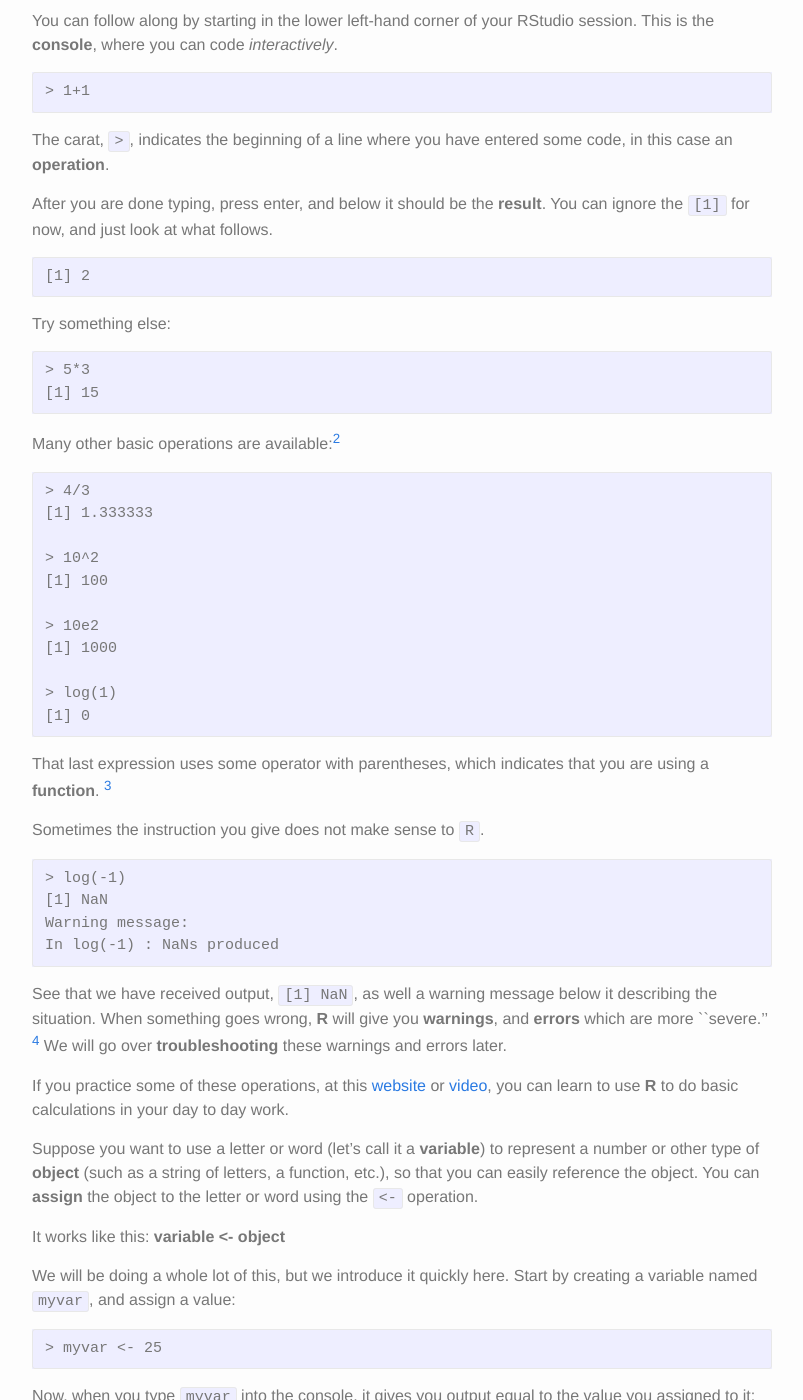
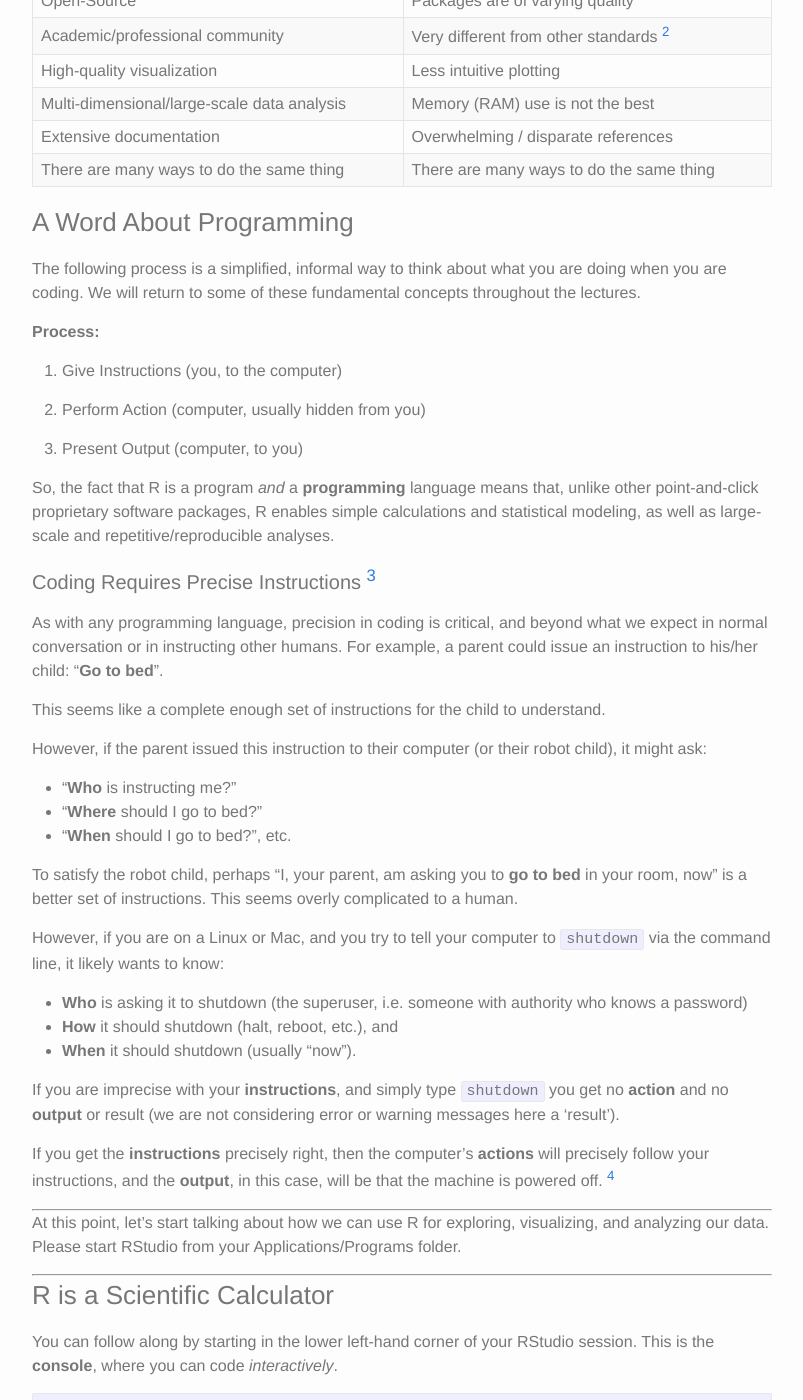
Before and after one commit to mauriziopaul/intro-to-R, a Jekyll site: the page built from _posts/2016-06-13-Lesson-01-intro.md, in a window 1280 px wide and 1400 px high, scrolled down 1804 px. Shown: the whole window, without its empty margins (238-1041 px from the left). Built offline with Jekyll 4.4.1, drawn with Linux system fonts in a browser that asks for light colours; some of the changed text lies outside the part shown.

Commit message:
updated intro

````diff
--- a/_posts/2016-06-13-Lesson-01-intro.md
+++ b/_posts/2016-06-13-Lesson-01-intro.md
@@ -40,7 +40,7 @@ b. Win: RStudio 0.99.902 - Windows Vista/7/8/10, or latest/appropriate version
 2. Run the downloaded package (double click and follow instructions).
 3. RStudio is now available in your Applications or Program Files folder.
 
-
+Parts of this material will be very basic and obvious for some of you. Please bear with us, and make yourself available to help your neighbors who may be less familiar, as we work through this introduction together.
 
 ---
 
@@ -48,11 +48,18 @@ b. Win: RStudio 0.99.902 - Windows Vista/7/8/10, or latest/appropriate version
 
 ### What is R?
 
-R was developed by Robert Gentleman and Ross Ihaka from the Statistics Department in 1990’s, in New Zealand, for use in statistical computing.
+R was developed by Robert Gentleman and Ross Ihaka from the Statistics Department in 1990’s, in New Zealand, for use in statistical computing.[^r-contribs]
+
+Because it is free and [open-source][open-source], it has become a convenient and powerful tool for data science and statistical modeling in many academic research fields, in government, and in industry.
+
+[open-source]: https://opensource.org/definition
+[^r-contribs]: [https://www.r-project.org/contributors.html](https://www.r-project.org/contributors.html)
 
 ### Evaluating R
 
 R was developed to allow users to engage with it **interactively** as well as for users to **develop programs** and packages that can be added to the open source repositories, for anyone to use.
+
+The idea was that it could be flexible enough to be useful for novices, who would use existing programs/packages and functions that R provides, as well as for software developers, who would create R packages for their own custom scientific and statistical applications.
 
 | **Advantages**       					| **Disadvantages** |
 | Open-Source					   	| Packages are of varying quality |
@@ -62,8 +69,52 @@ R was developed to allow users to engage with it **interactively** as well as fo
 | Extensive documentation			| Overwhelming / disparate references |
 | There are many ways to do the same thing | There are many ways to do the same thing |
 
+### A Word About Programming
 
-Let's run have everyone start RStudio from their Applications/Programs folder.
+The following process is a simplified, informal way to think about what you are doing when you are coding. We will return to some of these fundamental concepts throughout the lectures.
+
+**Process:**
+
+1. Give Instructions (you, to the computer)
+
+2. Perform Action (computer, usually hidden from you)
+
+3. Present Output (computer, to you)
+
+So, the fact that R is a program _and_ a **programming** language means that, unlike other point-and-click proprietary software packages, R enables simple calculations and statistical modeling, as well as large-scale and repetitive/reproducible analyses.
+
+#### Coding Requires Precise Instructions [^gigo]
+
+[^gigo]: Another take on this principle is Garbage In, Garbage out. See [this site](https://en.wikipedia.org/wiki/Garbage_in,_garbage_out)
+
+As with any programming language, precision in coding is critical, and beyond what we expect in normal conversation or in instructing other humans. For example, a parent could issue an instruction to his/her child: "**Go to bed**".
+
+This seems like a complete enough set of instructions for the child to understand.
+
+However, if the parent issued this instruction to their computer (or their robot child), it might ask:
+
+* "**Who** is instructing me?"
+* "**Where** should I go to bed?"
+* "**When** should I go to bed?", etc.
+
+To satisfy the robot child, perhaps "I, your parent, am asking you to **go to bed** in your room, now" is a better set of instructions.  This seems overly complicated to a human.
+
+However, if you are on a Linux or Mac, and you try to tell your computer to ```shutdown``` via the command line, it likely wants to know:
+
+* **Who** is asking it to shutdown (the superuser, i.e. someone with authority who knows a password)
+* **How** it should shutdown (halt, reboot, etc.), and
+* **When** it should shutdown (usually "now").
+
+If you are imprecise with your **instructions**, and simply type ```shutdown``` you get no **action** and no **output** or result (we are not considering error or warning messages here a 'result').
+
+If you get the **instructions** precisely right, then the computer's **actions** will precisely follow your instructions, and the **output**, in this case, will be that the machine is powered off. [^defaults]
+
+[^defaults]: Sometimes, programmers will provide **defaults** in the functions that they write. This means that if the user does not give all the details (who, what, where, when, how, etc.) when sending instructions to the function, there are stored instructions that the function will use. This can be helpful to the user, simplifying the use of the function, but it is also dangerous if the user is unfamiliar with what the defaults are.
+
+---
+
+At this point, let's start talking about how we can use R for exploring, visualizing, and analyzing our data. Please start RStudio from your Applications/Programs folder.
+
 
 ---
 
@@ -75,15 +126,15 @@ You can follow along by starting in the lower left-hand corner of your RStudio s
 > 1+1
 ```
 
-The carat, ```>```, indicates the beginning of a line where you have entered some code, in this case an **operation**.
+The carat, ```>```, indicates the beginning of a line where you have entered some code, in this case an _operation_, or set of **instructions**.
 
-After you are done typing, press enter, and below it should be the **result**. You can ignore the ```[1]``` for now, and just look at what follows.
+After you are done typing, press enter, and below it should be the **output**. You can ignore the ```[1]``` for now, and just look at what follows.
 
 ```
 [1] 2
 ```
 
-Try something else:
+Internally, R is doing some sort of **action**, using 0's and 1's, to produce output from your instructions. Let's try something else:
 
 ```
 > 5*3
@@ -109,7 +160,7 @@ Many other basic operations are available:[^log]
 [1] 0
 ```
 
-That last expression uses some operator with parentheses, which indicates that you are using a **function**. [^function]
+That last line of instructions uses some operator with parentheses, which indicates that you are using a **function**. [^function]
 
 [^function]: We will discuss functions and what you put inside the parentheses later. Parentheses can also be used to group operations.
 
@@ -122,26 +173,30 @@ Warning message:
 In log(-1) : NaNs produced
 ```
 
-See that we have received output, ```[1] NaN```, as well a warning message below it describing the situation. When something goes wrong, **R** will give you **warnings**, and **errors** which are more ``severe.'' [^segfault] We will go over **troubleshooting** these warnings and errors later.
+See that we have received output, ```[1] NaN```, as well a warning message below it describing the situation.
+
+When something goes wrong in R, it will give you **warnings**, and **errors** which are more ``severe.'' [^segfault] We will go over **troubleshooting** these warnings and errors later.
 
 [^segfault]: And hopefully not too many **segfaults** -- segmentation faults, which would cause the program to fail or **crash**.
 
-If you practice some of these operations, at this [website][r-operations] or [video][r-operations-video], you can learn to use **R** to do basic calculations in your day to day work.
+You can practice some of these operations, at this [website][r-operations] or this [video][r-operations-video], in order to learn to use **R** to do basic calculations in your day-to-day work.
 
 [r-operations]: https://stat.ethz.ch/R-manual/R-devel/library/base/html/Arithmetic.html
 [r-operations-video]: https://www.youtube.com/watch?list=PLqzoL9-eJTNBDdKgJgJzaQcY6OXmsXAHU&v=UYclmg1_KLk
 
-Suppose you want to use a letter or word (let's call it a **variable**) to represent a number or other type of **object** (such as a string of letters, a function, etc.), so that you can easily reference the object. You can **assign** the object to the letter or word using the ```<-``` operation.
+Suppose you want to use a letter or word (let's call it a **variable**) to represent a number or other type of **object** (such as a string of letters, a function, etc.), so that you can easily refer to the object without typing it again and again.
+
+You can **assign** the object to the letter or word using the ```<-``` operation.
 
 It works like this: **variable <- object**
 
-We will be doing a whole lot of this, but we introduce it quickly here. Start by creating a variable named ```myvar```, and assign a value:
+We will be doing a whole lot of this, but we introduce it quickly here. Start by creating a variable named ```myvar```, and assign a value to it:
 
 ```
 > myvar <- 25
 ```
 
-Now, when you type ```myvar``` into the console, it gives you output equal to the value you assigned to it:
+Now, when you type ```myvar``` into the console, it gives you output corresponding to the value you assigned to it:
 
 ```
 > myvar
@@ -153,11 +208,15 @@ Suppose you wanted to ask what the value of $25x25$ is, you could type:
 ```
 > myvar * myvar
 [1] 625
+```
+or
+
+```
 > myvar^2
 [1] 625
 ```
 
-You can then assign that operation to a new variable, ```myvar1```:
+You can then assign that set of instructions, itself, to a new variable, ```myvar1```:
 
 ```
 > myvar1 <- myvar^2
@@ -165,6 +224,7 @@
 [1] 625
 ```
 
+The rest of this page is still under construction.
 
 ---
 
````
Also changed, not shown: other parts of _posts/2016-06-13-Lesson-01-intro.md (+1 -1 lines), overview.md (+3 -3 lines), 3 other files.
